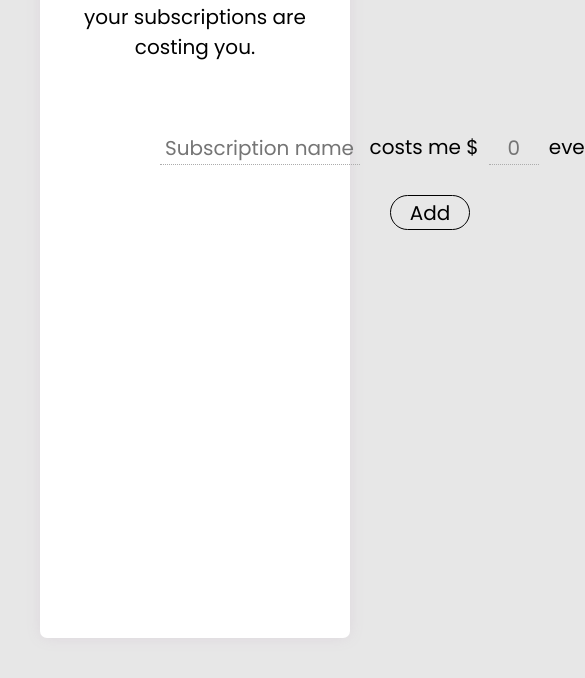
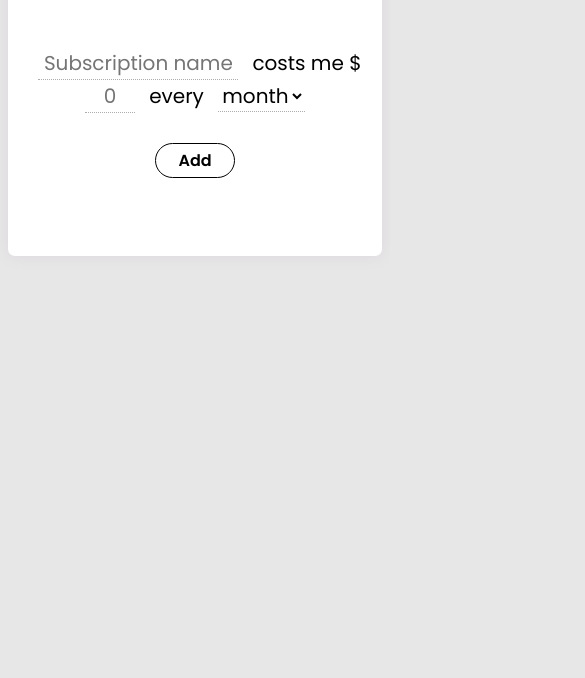
Before and after one commit to TimJones97/UnSub, a plain HTML site: page index.html in a window 390 px wide. Shown: the part 166-844 px from the top of the page, 585 px wide, since content can reach past the window. Drawn offline with nearby package versions, Linux system fonts and the light colour scheme; a web font is replaced by a local one.

Commit message:
Styled save and submit buttons

```diff
--- a/files/css/style.css
+++ b/files/css/style.css
@@ -119,15 +119,20 @@ select {
 .button-container {
 	flex-basis: 100%;
 }
-#submitBtn {
+#submitBtn,
+.saveBtn {
 	border: 1px solid #000;
 	border-radius: 50px;
+	background: none;
 	display: flex;
 	align-items: center;
 	justify-content: center;
 	width: 80px;
 	height: 35px;
 	margin: 30px auto;
+	font-family: 'Poppins', sans-serif;
+	font-weight: 600;
+	font-size: 16px;
 }
 
 #show {
@@ -193,3 +198,20 @@ select {
 #total p {
 	text-align: center;
 }
+
+@media only screen and (max-width: 479px){
+	main {
+    width: 100%;
+    height: 100%;
+    padding: 15px;
+    margin: 10px auto;
+	}
+	#form {
+    display: block;
+    width: 100%;
+    text-align: center;
+  }
+  #show {
+  	display: block;
+  }
+}
--- a/files/js/script.js
+++ b/files/js/script.js
@@ -119,10 +119,11 @@ function onEdit(id) {
     submitBtn.setAttribute('disabled', true)
 
     let editBtn = document.createElement('button');
+    editBtn.classList.add('saveBtn');
     let form = document.querySelector('#form');
     let btnEdit = document.querySelectorAll('#btnEdit');
 
-    editBtn.innerHTML = "save edit";
+    editBtn.innerHTML = "Save";
     btnEdit.forEach((element) => { element.setAttribute('disabled', true); })
     form.insertAdjacentElement('beforeend', editBtn)
 
--- a/index.html
+++ b/index.html
@@ -6,6 +6,7 @@
 
     <!-- Color for Chrome tabs (Android only) -->
     <meta name="theme-color" content="#fff">
+    <meta name="viewport" content="width=device-width, user-scalable=no"/>
 
     <script>document.write('<link rel="stylesheet" type="text/css" href="./files/css/style.css?v=' + Date.now() + '"\/>');</script>
 
```
